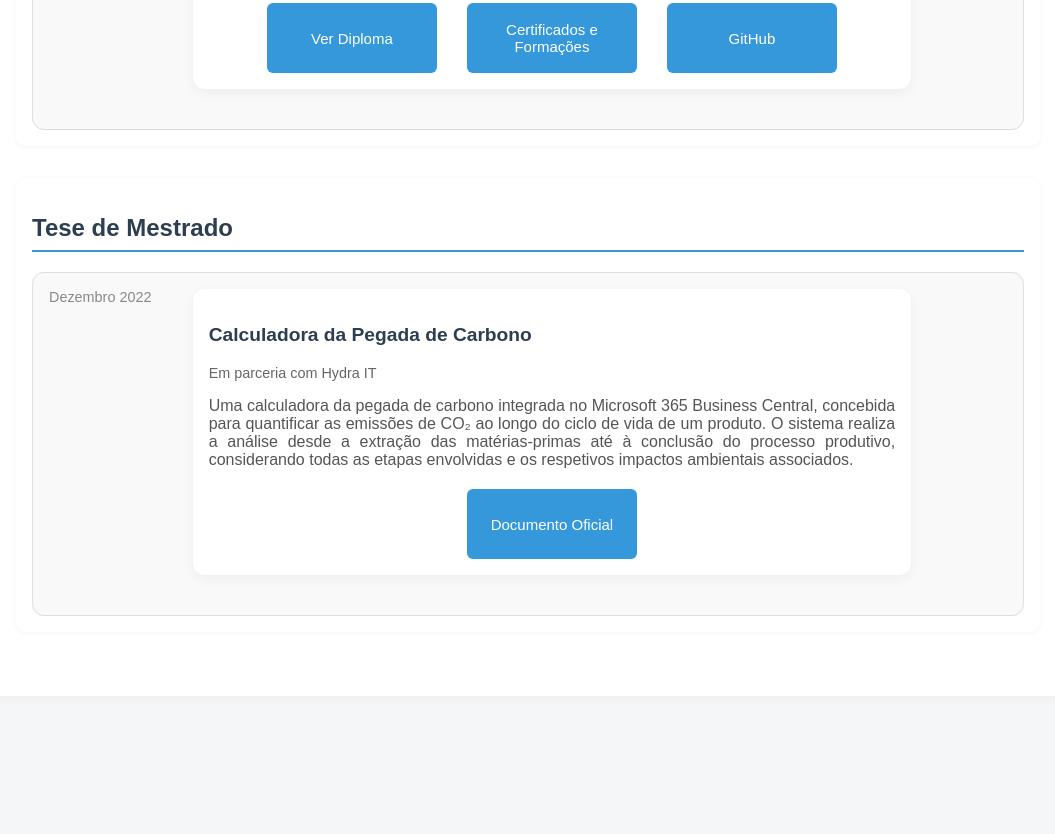
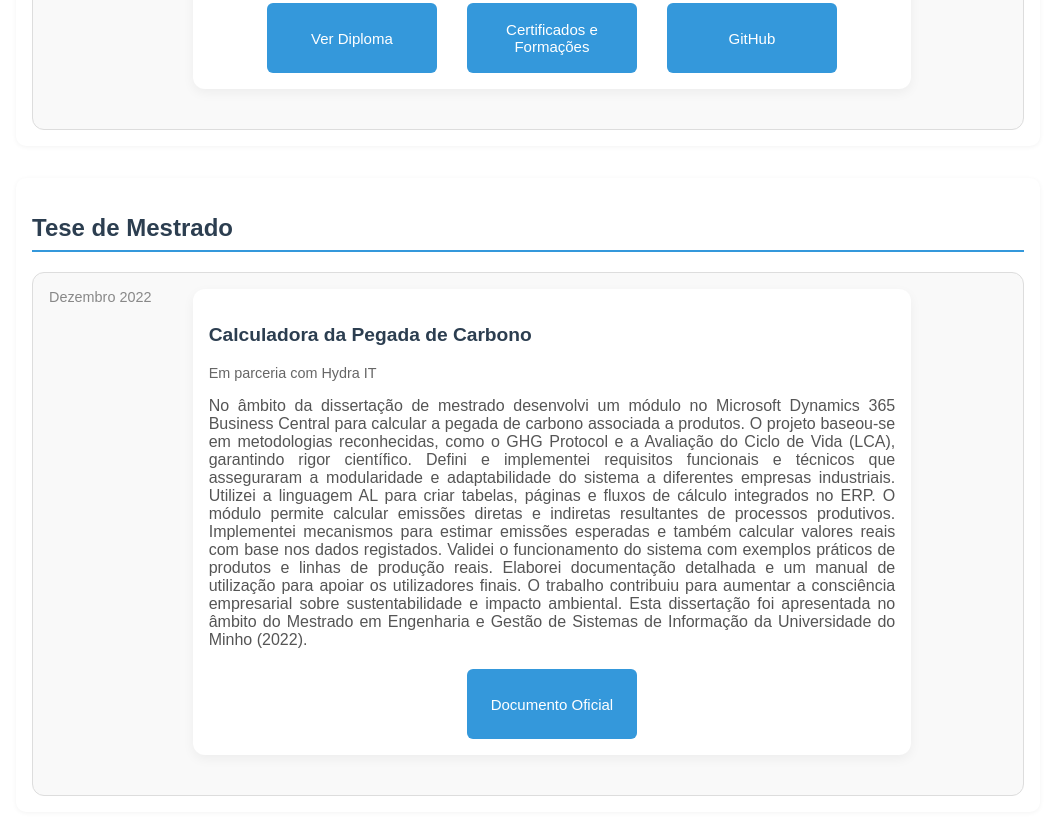
Before and after one commit to Fontainhas9/Curriculo, a plain HTML site: page index.html in a window 1280 px wide. Shown: the part 2451-3285 px from the top of the page, without its empty margins (112-1167 px from the left). Before the commit the page ends 3163 px from the top, so only its background shows below. Drawn offline with Linux system fonts and the light colour scheme.

Commit message:
Update index.html

```diff
--- a/index.html
+++ b/index.html
@@ -110,7 +110,16 @@
                         <h3 class="article-title">Calculadora da Pegada de Carbono</h3>
                         <p class="job-location">Em parceria com Hydra IT</p>
                         <p class="article-description">
-                            Uma calculadora da pegada de carbono integrada no Microsoft 365 Business Central, concebida para quantificar as emissões de CO₂ ao longo do ciclo de vida de um produto. O sistema realiza a análise desde a extração das matérias-primas até à conclusão do processo produtivo, considerando todas as etapas envolvidas e os respetivos impactos ambientais associados.
+                            No âmbito da dissertação de mestrado desenvolvi um módulo no Microsoft Dynamics 365 Business Central para calcular a pegada de carbono associada a produtos.
+                            O projeto baseou-se em metodologias reconhecidas, como o GHG Protocol e a Avaliação do Ciclo de Vida (LCA), garantindo rigor científico.
+                            Defini e implementei requisitos funcionais e técnicos que asseguraram a modularidade e adaptabilidade do sistema a diferentes empresas industriais.
+                            Utilizei a linguagem AL para criar tabelas, páginas e fluxos de cálculo integrados no ERP.
+                            O módulo permite calcular emissões diretas e indiretas resultantes de processos produtivos.
+                            Implementei mecanismos para estimar emissões esperadas e também calcular valores reais com base nos dados registados.
+                            Validei o funcionamento do sistema com exemplos práticos de produtos e linhas de produção reais.
+                            Elaborei documentação detalhada e um manual de utilização para apoiar os utilizadores finais.
+                            O trabalho contribuiu para aumentar a consciência empresarial sobre sustentabilidade e impacto ambiental.
+                            Esta dissertação foi apresentada no âmbito do Mestrado em Engenharia e Gestão de Sistemas de Informação da Universidade do Minho (2022).
                         </p>
                         <div class="button-container vertical-buttons">
                         <a href="Certificates/Dissertação final.pdf" class="button" target="_blank">Documento Oficial</a>
```
